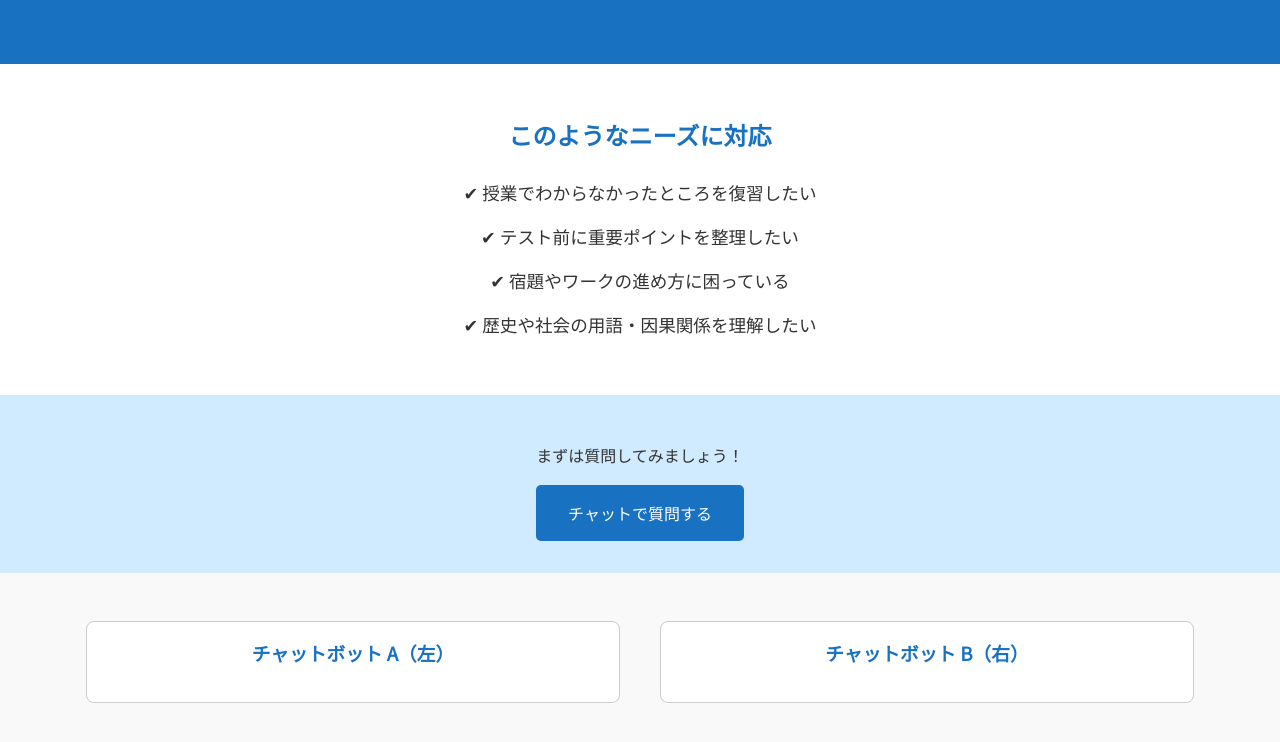
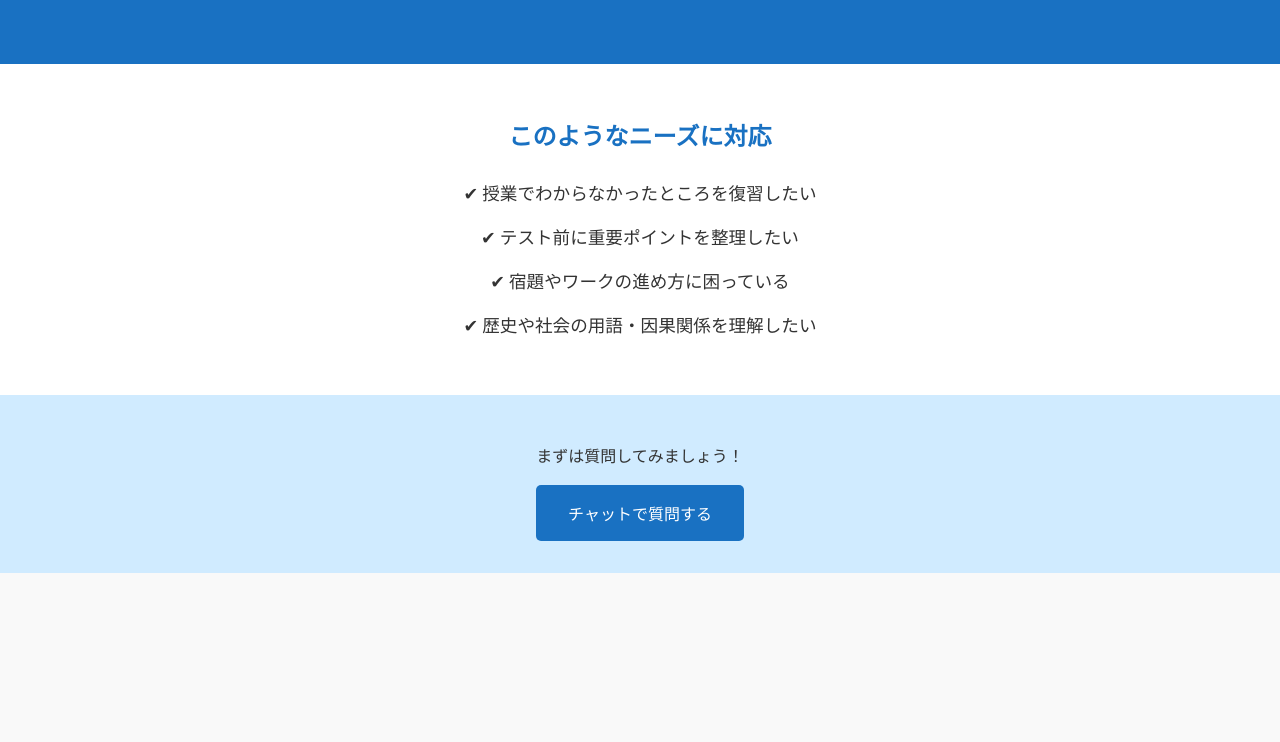
Before and after one commit to Tiff11051231/Math-Chatbot, a plain HTML site: page index.html in a window 1280 px wide. Shown: the part 198-940 px from the top of the page. After the commit the page ends 867 px from the top, so only its background shows below. Drawn offline with Linux system fonts and the light colour scheme; a script that the page names is missing.

Commit message:
Add files via upload

```diff
--- a/index.html
+++ b/index.html
@@ -87,15 +87,7 @@
       flex: 1;
       min-width: 300px;
       max-width: 500px;
-      border: 1px solid #ccc;
       border-radius: 8px;
-      padding: 1rem;
-      background-color: white;
-    }
-
-    .chatbot-box h3 {
-      margin-top: 0;
-      color: #1971c2;
     }
   </style>
 </head>
@@ -126,14 +118,15 @@
   <section class="chat-section" id="chat">
     <div class="chatbots">
       <div class="chatbot-box">
-      <h3>チャットボット A（左）</h3>
-      <!-- Embed Chatbot A -->
+        <!-- Embed Chatbot 1 -->
         <script src="https://embed.chatling.ai/launch.js" data-chatbot-id="9778366337"></script>
       </div>
       <div class="chatbot-box">
-      <h3>チャットボット B（右）</h3>
-      <!-- Embed Chatbot B -->
+        <!-- Embed Chatbot 2 -->
         <script src="https://embed.chatling.ai/launch.js" data-chatbot-id="3232849331"></script>
       </div>
     </div>
   </section>
+
+</body>
+</html>
```
Lines whose indentation alone changed are shown as unchanged.
